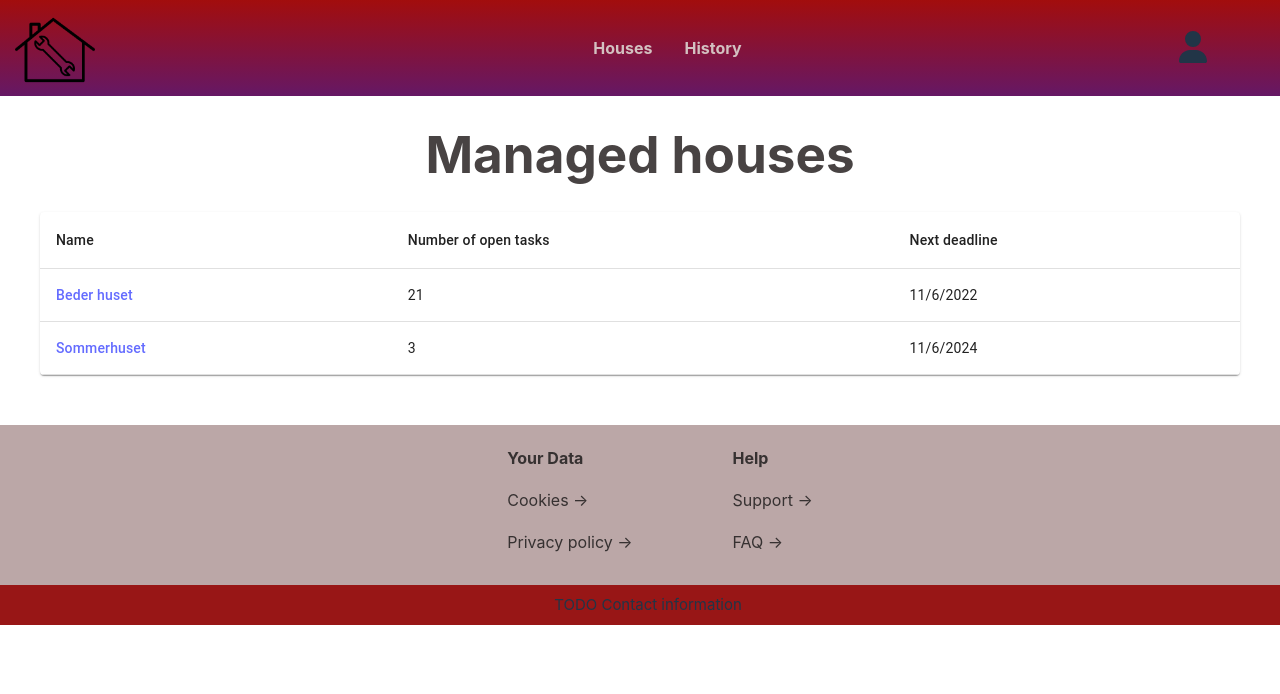
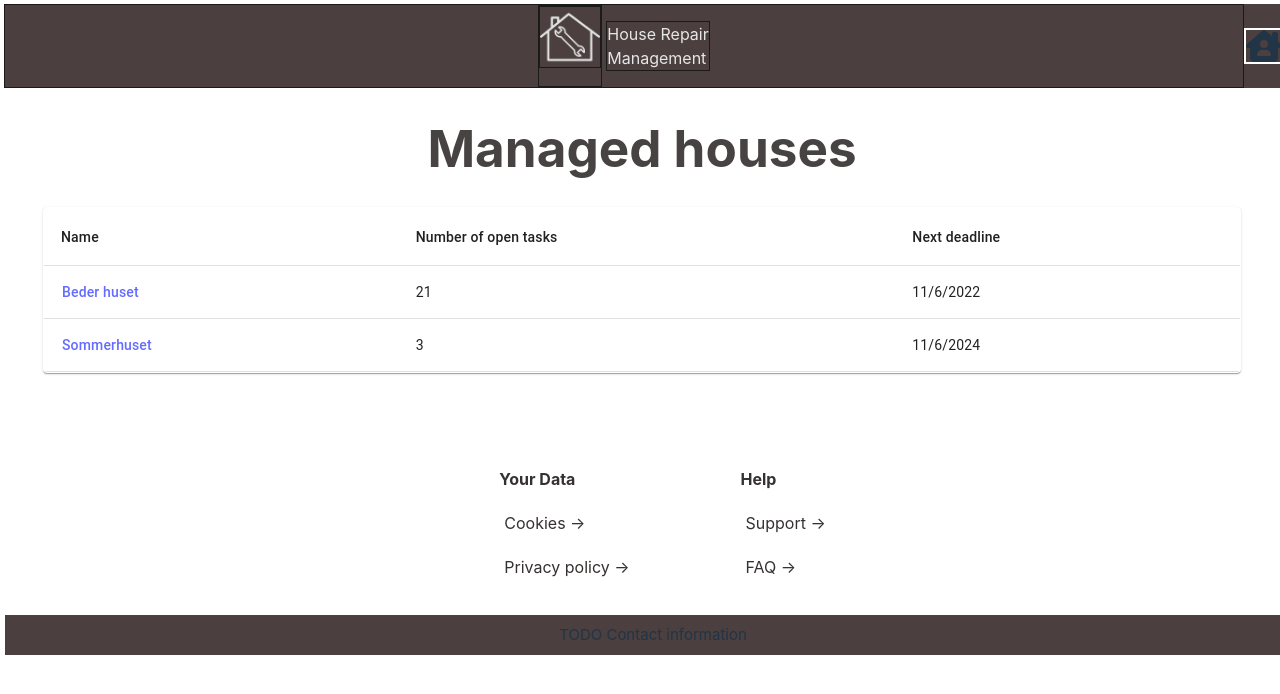
Before and after one commit to DanielFilsoof/House-maintenance-and-repair-manager, a React (Vite) app in the folder house-maintenance-and-repair-manager/: page / in a window 1280 px wide. Shown: the top 694 px of the page. Built offline with nearby package versions, Linux system fonts and the light colour scheme.

Commit message:
restyle wip

```diff
--- a/house-maintenance-and-repair-manager/index.html
+++ b/house-maintenance-and-repair-manager/index.html
@@ -2,9 +2,9 @@
 <html lang="en">
     <head>
         <meta charset="UTF-8" />
-        <link rel="icon" type="image/svg+xml" href="/vite.svg" />
+        <link rel="icon" type="image/svg+xml" href="./src/assets/home-repair-symbol.png" />
         <meta name="viewport" content="width=device-width, initial-scale=1.0" />
-        <title>Vite + React + TS</title>
+        <title>House Repair Management</title>
     </head>
     <body>
         <div id="root"></div>
--- a/house-maintenance-and-repair-manager/src/components/Footer.tsx
+++ b/house-maintenance-and-repair-manager/src/components/Footer.tsx
@@ -3,6 +3,7 @@ import classes from './footer.module.css';
 const Footer = () => {
     return (
         <footer className={classes.footerContainer}>
+            <hr/>
             <div className={classes.containerRow}>
                 <div className={classes.containerColumn}>
                     <ul>
--- a/house-maintenance-and-repair-manager/src/components/Header.tsx
+++ b/house-maintenance-and-repair-manager/src/components/Header.tsx
@@ -2,7 +2,7 @@ import { Link } from 'react-router-dom';
 import classes from './header.module.css';
 import logo from '../assets/home-repair-symbol.png';
 import { FontAwesomeIcon } from '@fortawesome/react-fontawesome';
-import { faUser } from '@fortawesome/free-solid-svg-icons';
+import { faHouseChimneyUser } from '@fortawesome/free-solid-svg-icons';
 
 const Header = () => {
     return (
@@ -10,25 +10,19 @@ const Header = () => {
             <div className={classes.logoContainer}>
                 <Link to={'/'}>
                     <img
+
                         src={logo}
-                        height="80px"
-                        width="80px"
-                        alt="websites logo"
+                        height="60px"
+                        width="60px"
+                        alt="website's logo"
                     />
                 </Link>
+                <p className={classes.logoText}>House Repair <br/> Management</p>
             </div>
-            <ul className={classes.navList}>
-                <li>
-                    <Link to="/">Houses</Link>
-                </li>
-                <li>
-                    <Link to="/">History</Link>
-                </li>
-            </ul>
             <div className={classes.userProfileContainer}>
                 <FontAwesomeIcon
                     className={`fa-2x ${classes.icon}`}
-                    icon={faUser}
+                    icon={faHouseChimneyUser}
                 />
             </div>
         </nav>
--- a/house-maintenance-and-repair-manager/src/components/footer.module.css
+++ b/house-maintenance-and-repair-manager/src/components/footer.module.css
@@ -2,7 +2,6 @@
     left: 0;
     bottom: 0;
     width: 100%;
-    background-color: #bba7a7;
     margin: 50px 0 0 0;
     padding: 0;
     height: 200px;
@@ -32,15 +31,20 @@
     margin-top: 18px;
     list-style: none;
     color: #363131;
+    padding: 0 5px;
 }
 
 .containerColumn li:hover {
-    text-shadow: 0 0 10px #fff, 0 0 20px #fff, 0 0 30px #e60073,
-        0 0 40px #e60073, 0 0 50px #e60073, 0 0 60px #e60073, 0 0 70px #e60073;
+    background-color: #4b3f3f;
+    border-radius: 12px;
+    opacity: 0.8;
+    color: #fff;
+    width: fit-content;
+    cursor: pointer;
 }
 
 .containerCreaterInfo {
-    background-color: #981616;
+    background-color: #4b3f3f;
     padding: 8px;
     font-size: 15px;
 }
--- a/house-maintenance-and-repair-manager/src/components/header.module.css
+++ b/house-maintenance-and-repair-manager/src/components/header.module.css
@@ -1,7 +1,9 @@
 .logoContainer {
-    justify-content: right;
-    flex-basis: 10%;
-    margin: 10px 0 0 15px;
+    display: flex;
+    filter: invert(90%);
+    flex-direction: row;
+    flex-basis: 100%;
+    justify-content: center;
 }
 
 .headerContainer {
@@ -9,36 +11,24 @@
     flex-direction: row;
     min-width: 100vw;
     top: 0;
-    background-image: linear-gradient(to bottom, #a20d0d, #651865);
-}
-
-.navList {
-    display: flex;
-    flex-direction: row;
-    text-decoration: none;
-    list-style: none;
-    gap: 12px;
-    justify-content: center;
-    flex-basis: 90%;
-    margin: auto 0 auto 0;
-}
-
-.navList li a {
-    color: #d3c1c1;
-    font-weight: bolder;
-    margin: 0 10px;
-}
-
-.navList li:hover {
-    text-shadow: 0 0 10px #fff, 0 0 20px #fff, 0 0 30px #e60073,
-        0 0 40px #e60073, 0 0 50px #e60073, 0 0 60px #e60073, 0 0 70px #e60073;
+    background-color: #4b3f3f;
 }
 
 .userProfileContainer {
-    flex-basis: 10%;
-    margin: auto 0 auto auto;
+    display: flex;
+    margin: auto 0 auto 0;
+    flex-basis: 1%;
+    justify-content: right;
 }
 
 .icon {
-    margin-left: 10px;
 }
+
+.logoText {
+    color: #000;
+    margin-left: 4px;
+}
+
+* {
+    border: 1px solid white
+}
--- a/house-maintenance-and-repair-manager/src/index.css
+++ b/house-maintenance-and-repair-manager/src/index.css
@@ -5,7 +5,7 @@
     font-weight: 400;
 
     color: rgba(255, 255, 255, 0.87);
-    background-color: #cbb8b8;
+    background-color: beige;
 
     font-synthesis: none;
     text-rendering: optimizeLegibility;
```
